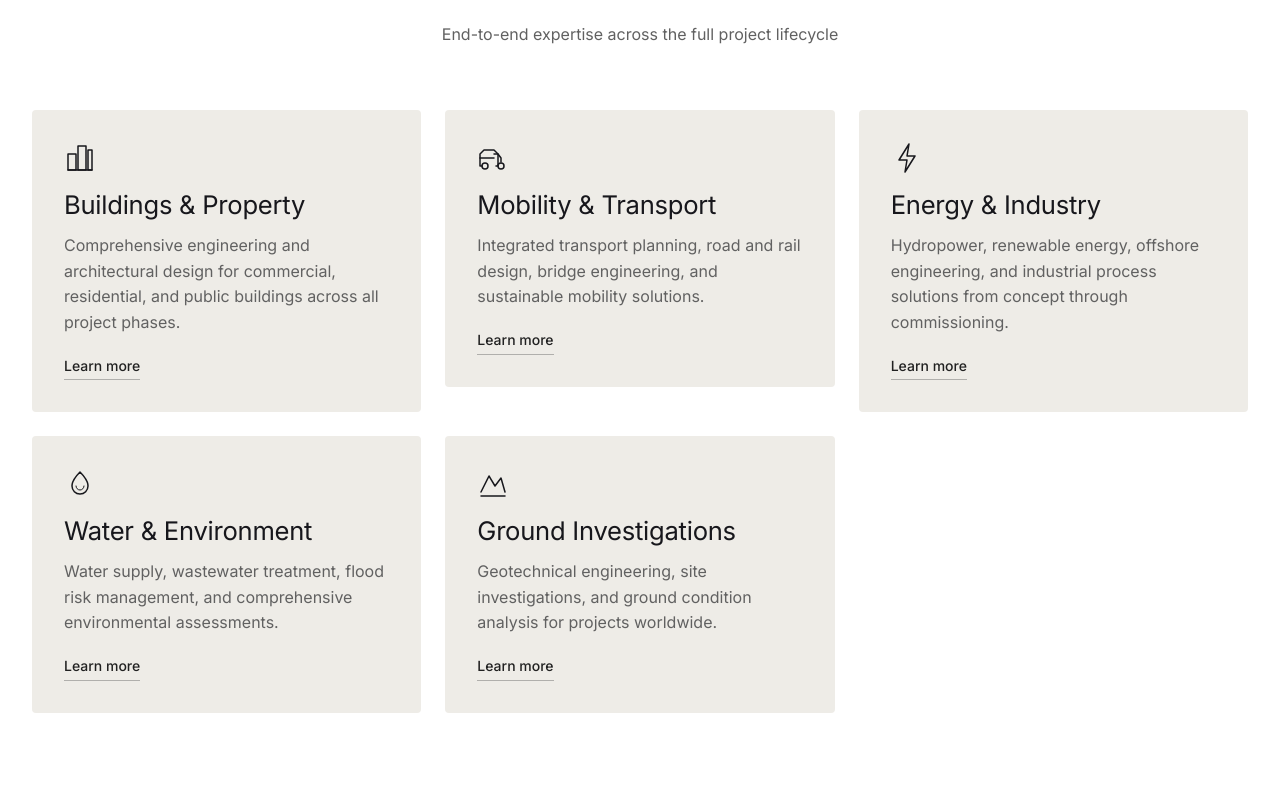
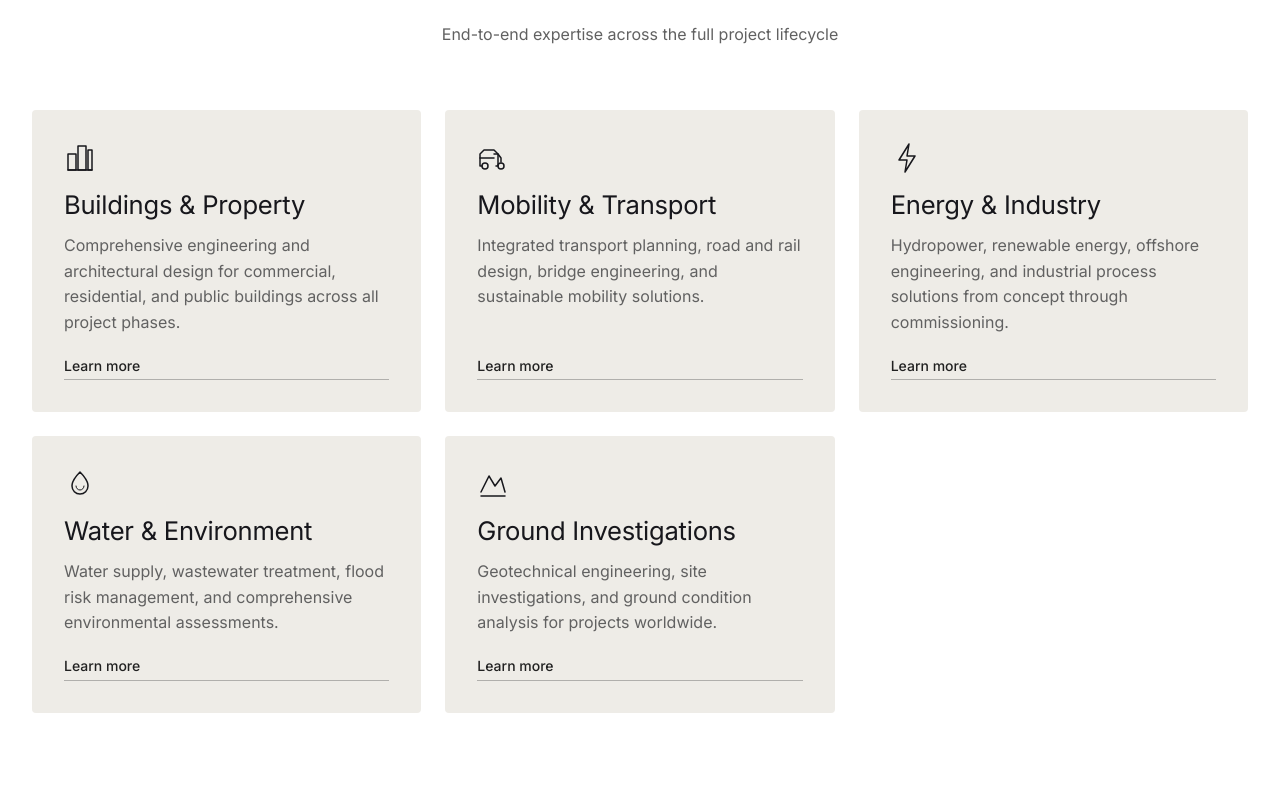
Before and after one commit to rahul3355/multiconsult-landing-page, a Next.js app: page / in a window 1280 px wide. Shown: the part 1654-2440 px from the top of the page. Built offline with nearby package versions, Linux system fonts and the light colour scheme.

Commit message:
update page.tsx

```diff
--- a/src/app/page.tsx
+++ b/src/app/page.tsx
@@ -147,10 +147,10 @@ function ServicesOverview() {
         <div className="mt-16 grid gap-6 sm:grid-cols-2 lg:grid-cols-3">
           {services.map((s, i) => (
             <AnimatedChild key={s.title} index={i + 1}>
-              <div className="rounded-sm bg-soft-stone p-8 transition-all duration-75 hover:bg-soft-stone/80 hover:-translate-y-0.5">
+              <div className="flex h-full flex-col rounded-sm bg-soft-stone p-8 transition-all duration-75 hover:bg-soft-stone/80 hover:-translate-y-0.5">
                 <div className="text-primary"><ServiceIcon icon={s.icon} /></div>
                 <h3 className="mt-4 text-card-heading text-primary">{s.title}</h3>
-                <p className="mt-3 text-body text-body-muted">{s.description}</p>
+                <p className="mt-3 flex-1 text-body text-body-muted">{s.description}</p>
                 <Link href={s.href} className="mt-4 inline-flex items-center border-b border-ink/30 py-0.5 text-button text-ink transition-colors duration-75 hover:border-ink focus-visible:ring-2 focus-visible:ring-focus-blue outline-none">Learn more</Link>
               </div>
             </AnimatedChild>
@@ -208,7 +208,7 @@ function HistoryTimeline() {
         <div className="mt-12 grid gap-6 sm:grid-cols-2 lg:grid-cols-3">
           {timeline.map((item, i) => (
             <AnimatedChild key={item.year} index={i + 1}>
-              <div className="rounded-sm bg-white p-6 transition-all duration-75 hover:bg-white/80">
+              <div className="h-full rounded-sm bg-white p-6 transition-all duration-75 hover:bg-white/80">
                 <div className="flex items-start gap-4">
                   <div className="h-16 w-16 flex-shrink-0 overflow-hidden rounded-xs">
                     <img src={item.image} alt="" className="h-full w-full object-cover transition-transform duration-200 hover:scale-110" loading="lazy" />
@@ -248,15 +248,15 @@ function BrandsSection() {
         <div className="mt-16 grid gap-8 sm:grid-cols-2 lg:grid-cols-3">
           {brands.map((brand, i) => (
             <AnimatedChild key={brand.name} index={i + 1}>
-              <a href={brand.href} target="_blank" rel="noopener noreferrer" className="group block overflow-hidden rounded-sm border border-card-border bg-white transition-all duration-75 hover:border-hairline focus-visible:ring-2 focus-visible:ring-focus-blue outline-none">
+              <a href={brand.href} target="_blank" rel="noopener noreferrer" className="group flex h-full flex-col overflow-hidden rounded-sm border border-card-border bg-white transition-all duration-75 hover:border-hairline focus-visible:ring-2 focus-visible:ring-focus-blue outline-none">
                 <div className="aspect-[4/3] overflow-hidden">
                   <img src={brand.image} alt={brand.name} className="h-full w-full object-cover transition-transform duration-200 group-hover:scale-105" loading="lazy" />
                 </div>
-                <div className="p-6">
-                  <span className="inline-block rounded-full border border-hairline px-3 py-1 text-micro text-muted uppercase tracking-wider">{brand.tag}</span>
+                <div className="flex flex-1 flex-col p-6">
+                  <span className="inline-block self-start rounded-full border border-hairline px-3 py-1 text-micro text-muted uppercase tracking-wider">{brand.tag}</span>
                   <h3 className="mt-3 text-card-heading text-primary">{brand.name}</h3>
-                  <p className="mt-2 text-body text-body-muted">{brand.description}</p>
-                  <span className="mt-4 inline-flex items-center border-b border-ink/30 py-0.5 text-button text-ink transition-colors duration-75 group-hover:border-ink">Visit site</span>
+                  <p className="mt-2 flex-1 text-body text-body-muted">{brand.description}</p>
+                  <span className="mt-4 inline-flex items-center self-start border-b border-ink/30 py-0.5 text-button text-ink transition-colors duration-75 group-hover:border-ink">Visit site</span>
                 </div>
               </a>
             </AnimatedChild>
```
